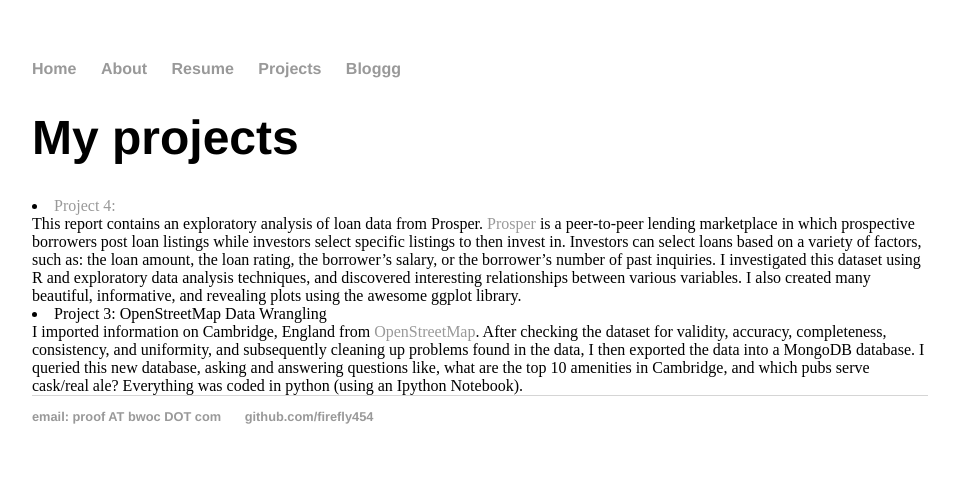
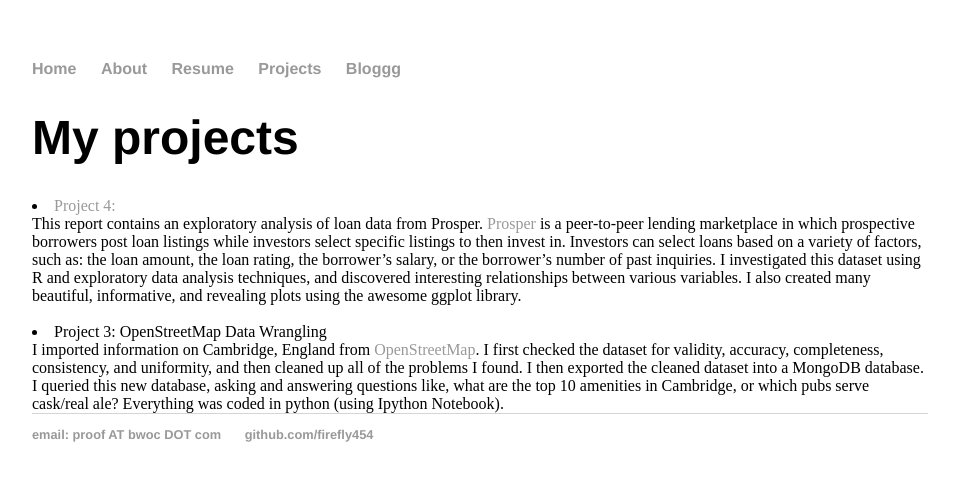
Before and after one commit to firefly454/firefly454.github.io, a Jekyll site: the page built from projects/index.html, in a window 1280 px wide. Shown: the top 481 px of the page, without its empty margins (160-1115 px from the left). Built offline with Jekyll 4.4.1, drawn with Linux system fonts in a browser that asks for light colours.

Commit message:
Update index.html

```diff
--- a/projects/index.html
+++ b/projects/index.html
@@ -5,11 +5,20 @@
 <div class="blurb">
         <h1>My projects</h1>
         <li><a href="/projects/EDA2.html">Project 4: </a><br>
-        This report contains an exploratory analysis of loan data from Prosper. <a href="https://www.prosper.com/">Prosper</a> is a peer-to-peer lending marketplace in which prospective borrowers post loan listings while investors select specific listings to then invest in. Investors can select loans based on a variety of factors, such as: the loan amount, the loan rating, the borrower’s salary, or the borrower’s number of past inquiries.
-        I investigated this dataset using R and exploratory data analysis techniques, and discovered interesting relationships between various variables. I also created many beautiful, informative, and revealing plots using the awesome ggplot library.
-                </li>
+        This report contains an exploratory analysis of loan data from Prosper. <a href="https://www.prosper.com/">Prosper</a> is
+        a peer-to-peer lending marketplace in which prospective borrowers post loan listings while investors select specific
+        listings to then invest in. Investors can select loans based on a variety of factors, such as: the loan amount, the loan
+        rating, the borrower’s salary, or the borrower’s number of past inquiries.
+        I investigated this dataset using R and exploratory data analysis techniques, and discovered interesting
+        relationships between various variables. I also created many beautiful, informative, and revealing plots using the
+        awesome ggplot library.
+                </li><br>
 
         <li>Project 3: OpenStreetMap Data Wrangling<br>
-        I imported information on Cambridge, England from <a href="http://www.openstreetmap.org">OpenStreetMap</a>. After checking the dataset for validity, accuracy, completeness, consistency, and uniformity, and subsequently cleaning up problems found in the data, I then exported the data into a MongoDB database. I queried this new database, asking and answering questions like, what are the top 10 amenities in Cambridge, and which pubs serve cask/real ale? Everything was coded in python (using an Ipython Notebook).
+        I imported information on Cambridge, England from <a href="http://www.openstreetmap.org">OpenStreetMap</a>. I first checked
+        the dataset for validity, accuracy, completeness, consistency, and uniformity, and then cleaned up all of the problems
+        I found. I then exported the cleaned dataset into a MongoDB database. I queried this new database, asking and answering
+        questions like, what are the top 10 amenities in Cambridge, or which pubs serve cask/real ale? Everything was coded in
+        python (using Ipython Notebook).
         </li>
 </div><!-- /.blurb -->
```
